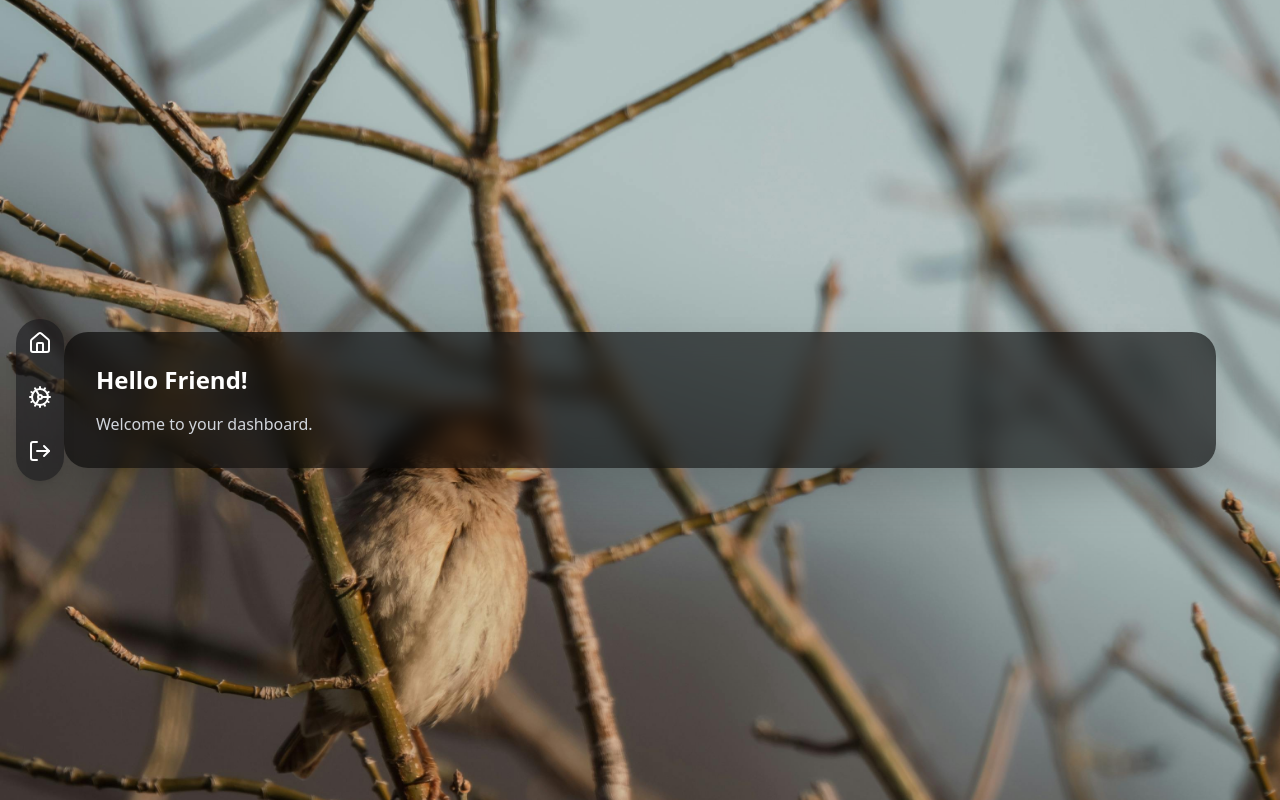
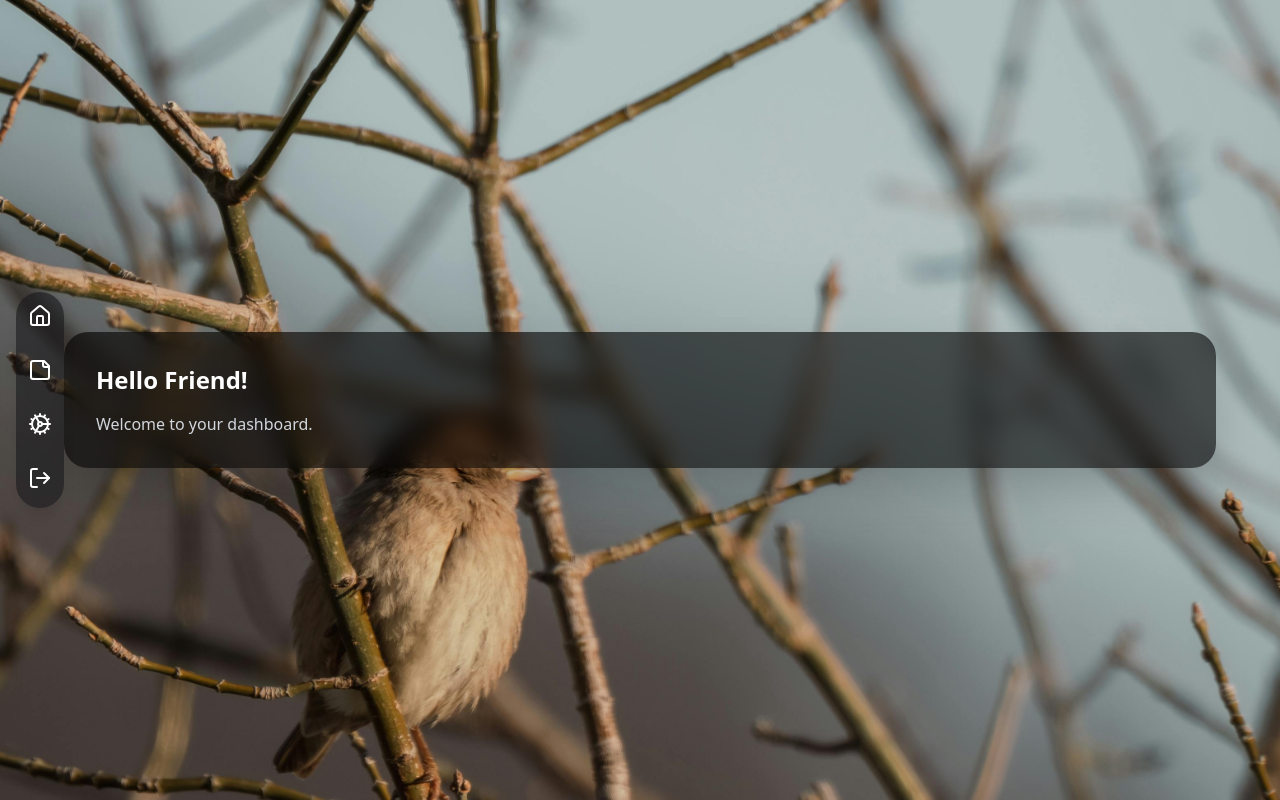
Before and after one commit to guadalupejara/mi_casita, a Next.js app: page /dashboard in a window 1280 px wide. Built offline with nearby package versions, Linux system fonts and the light colour scheme; no server answers; the database is empty; sample sign-in values are in the browser's storage.

Commit message:
chore: refinement for stickynotes text color & readme update

```diff
--- a/src/Types/types.tsx
+++ b/src/Types/types.tsx
@@ -48,7 +48,7 @@ export interface UserProfile {
 
 
 export interface SideNavProps {
-  setView: React.Dispatch<React.SetStateAction<'home' | 'settings'>>;
+  setView: React.Dispatch<React.SetStateAction<'home' | 'settings' | 'stickyNotesBoard'>>;
 }
 
 export type Note = {
--- a/src/components/common/darkTransparentCard.tsx
+++ b/src/components/common/darkTransparentCard.tsx
@@ -2,7 +2,7 @@ import React from 'react';
 
 const darkTransparentCard = React.memo(({ children }: { children: React.ReactNode }) => {
   return (
-    <div className=" bg-black/60 bg-opacity-60 rounded-3xl shadow-2xl backdrop-blur-md p-8 text-white overflow-hidden">
+    <div className=" bg-black/60 bg-opacity-60 rounded-3xl shadow-2xl backdrop-blur-md p-8 overflow-hidden">
       {children}
     </div>
   );
--- a/src/components/dashBoardViews/dashHome.tsx
+++ b/src/components/dashBoardViews/dashHome.tsx
@@ -9,7 +9,7 @@ const DashboardHome = ({ userProfile }: { userProfile: UserProfile }) => {
   }, [userProfile]);
   return (
     <>
-      <h1 className="text-2xl font-bold mb-4"> Hello {userProfile?.firstName ?? 'Friend'}!</h1>
+      <h1 className="text-2xl font-bold mb-4 text-white"> Hello {userProfile?.firstName ?? 'Friend'}!</h1>
       <p className="text-gray-300">Welcome to your dashboard.</p>
     </>
   );
--- a/src/components/navbar/sideNavBar.tsx
+++ b/src/components/navbar/sideNavBar.tsx
@@ -1,7 +1,7 @@
 'use client';
 
 import React from 'react';
-import { Home, LogOut, Cog } from 'lucide-react';
+import { Home, LogOut, Cog, StickyNote } from 'lucide-react';
 import { useRouter } from 'next/navigation';
 import { signOut } from 'firebase/auth';
 import { auth } from '../../lib/firebase';
@@ -39,6 +39,19 @@ const handleLogout = async () => {
         </span>
       </div>
 
+       {/* Sticky Note Icon */}
+      <div className="group relative">
+        <button
+          onClick={() => setView('stickyNotesBoard')}
+          className="text-white hover:text-zinc-400 transition-colors"
+        >
+          <StickyNote size={24} />
+        </button>
+        <span className="absolute -right-28 top-1/2 -translate-y-1/2 scale-0 group-hover:scale-100 transition-transform bg-black text-white text-xs px-2 py-1 rounded shadow">
+          Sticky Notes
+        </span>
+      </div>
+
         {/* Settings Icon */}
       <div className="group relative">
         <button
--- a/src/pages/dashboard.tsx
+++ b/src/pages/dashboard.tsx
@@ -6,6 +6,7 @@ import { UserProfile } from '../Types/types';
 import DashHome from '../components/dashBoardViews/dashHome'
 import Settings from '../components/dashBoardViews/settings'
 import DarkTransparentCard from '../components/common/darkTransparentCard';
+import StickyNotesBoard from './stickyNotesBoard';
 
 interface DashboardPageProps {
   userProfile: UserProfile;
@@ -15,7 +16,7 @@ interface DashboardPageProps {
 const DashboardPage: React.FC<DashboardPageProps> = ({ userProfile, reloadUserProfile }) => {
   // In the future this URL will come from Firebase
   const [backgroundImageUrl, setBackgroundImageUrl] = useState<string | null>(null);
-  const [view, setView] = useState<'home' | 'settings'>('home');
+  const [view, setView] = useState<'home' | 'settings' | 'stickyNotesBoard'>('home');
 
   useEffect(() => {
     const fetchBackgroundImage = async () => {
@@ -31,6 +32,8 @@ const renderView = () => {
     switch (view) {
       case 'home':
         return <DashHome userProfile={userProfile} />;
+      case 'stickyNotesBoard':
+        return <StickyNotesBoard userProfile={userProfile}/>;
       case 'settings':
         return <Settings userProfile={userProfile} reloadUserProfile={reloadUserProfile}/>;
       default:
--- a/src/pages/stickyNotesBoard.tsx
+++ b/src/pages/stickyNotesBoard.tsx
@@ -195,6 +195,7 @@ const updateNotePosition = (id: number, x: number, y: number) => {
       className="bg-cover bg-center px-4 py-8 sm:py-10 md:py-12 lg:py-16 min-h-[60vh] sm:min-h-[70vh] md:min-h-[80vh]"
       style={{ backgroundImage: `url(/smileyFace.jpg)` }}
     >
+      <h1 className="text-3xl font-bold mb-4 text-black"> Sticky Notes Board</h1>
       <button onClick={addNote} className="bg-black text-white">
         Add Note
       </button>
```
Also changed, not shown: readMe_Images/dash.png (added), readMe_Images/stickynotes.png (added).
